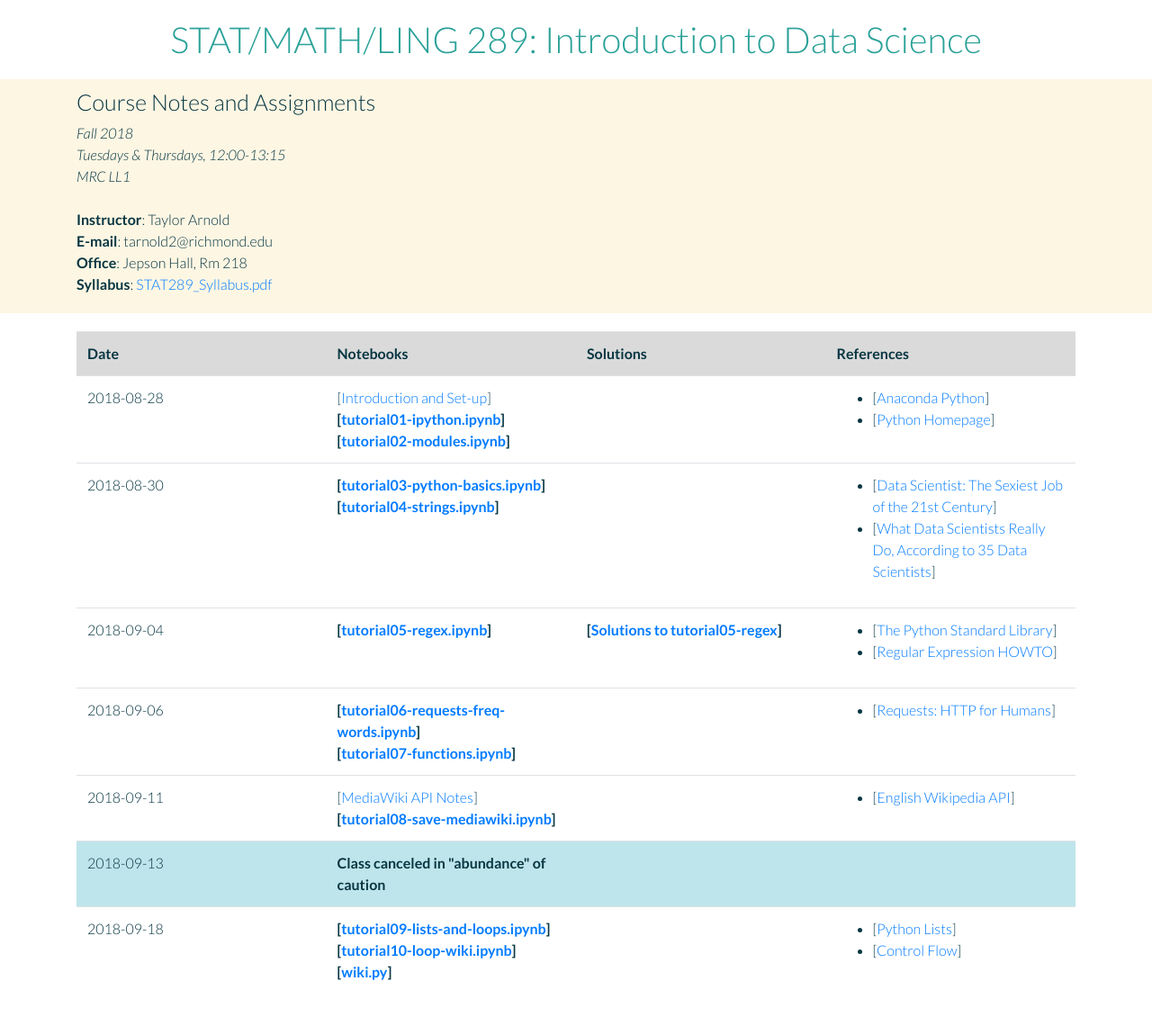
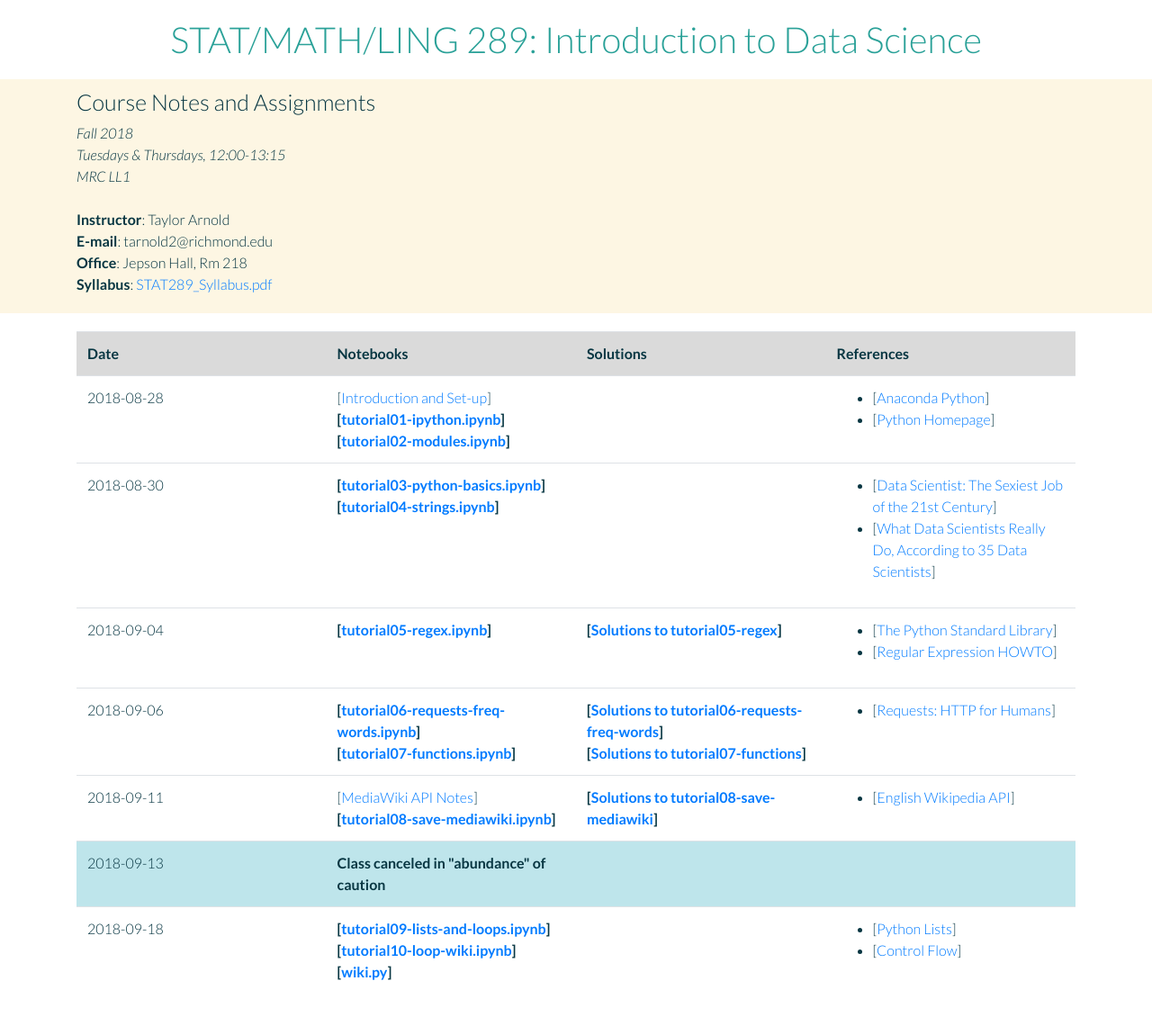
Before and after one commit to anhnguyendepocen/stat289-f18, a Jekyll site: the page index.html, which Jekyll copies as it is, in a window 1280 px wide. Shown: the whole page at 90% size. Built offline with Jekyll 4.4.1, drawn with Linux system fonts in a browser that asks for light colours; nearby versions of some CDN libraries.

Commit message:
update notes

```diff
--- a/index.html
+++ b/index.html
@@ -118,7 +118,10 @@
       <b>[<a href="assets/tutorials/tutorial06-requests-freq-words.ipynb">tutorial06-requests-freq-words.ipynb</a>]</b><br>
       <b>[<a href="assets/tutorials/tutorial07-functions.ipynb">tutorial07-functions.ipynb</a>]</b><br>
     </td>
-    <td></td>
+    <td>
+      <b>[<a href="solutions/tutorial06-requests-freq-words.html">Solutions to tutorial06-requests-freq-words</a>]</b><br>
+      <b>[<a href="solutions/tutorial07-functions.html">Solutions to tutorial07-functions</a>]</b><br>
+    </td>
     <td>
       <ul>
         <li>[<a href="http://docs.python-requests.org/en/master/">Requests: HTTP for Humans</a>]</li>
@@ -131,7 +134,9 @@
       [<a href="https://statsmaths.github.io/stat289-f18/notes/class02-mediawiki-api">MediaWiki API Notes</a>]<br>
       <b>[<a href="assets/tutorials/tutorial08-save-mediawiki.ipynb">tutorial08-save-mediawiki.ipynb</a>]</b><br>
     </td>
-    <td></td>
+    <td>
+      <b>[<a href="solutions/tutorial08-save-mediawiki.html">Solutions to tutorial08-save-mediawiki</a>]</b><br>
+    </td>
     <td>
       <ul>
         <li>[<a href="https://en.wikipedia.org/w/api.php">English Wikipedia API</a>]</li>
```
